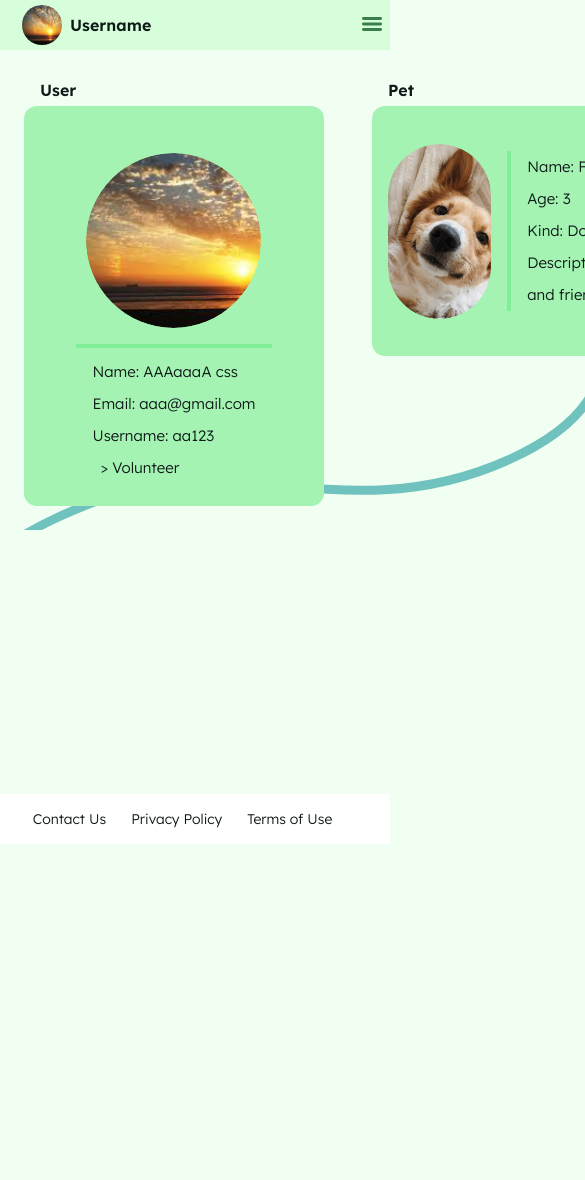
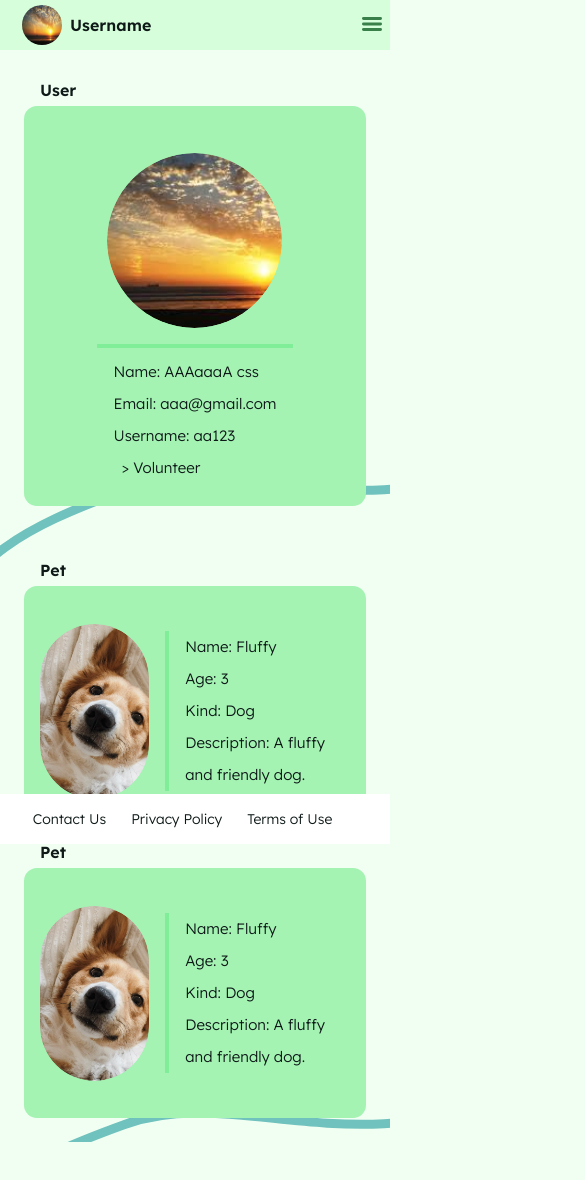
Before and after one commit to mquintanau/mascotopia_fe, a React (Vite) app in the folder view/: page / in a window 390 px wide. Shown: the top 1180 px of the page, 585 px wide, since content can reach past the window. Before the commit the page ends 844 px from the top, so only its background shows below. Built offline with nearby package versions, Linux system fonts and the light colour scheme.

Commit message:
Hacer PetView y UserView en Perfil Responsive

```diff
--- a/view/src/pages/Perfil/Perfil.jsx
+++ b/view/src/pages/Perfil/Perfil.jsx
@@ -4,16 +4,19 @@ import PetView from "../../components/Pet/PetView/PetView";
 import UserView from "../../components/User/UserView/UserView";
 
 //Ejemplos para la pagina mientras union
+//Revisar como unir pet y user
 const user = {
   name: "AAAaaaA css",
   email: "aaa@gmail.com",
   username: "aa123",
   role: "Volunteer",
   imageURL: "/shared/EjemploImagenUsuario.jpg",
+  user_id: 20
 };
 
 //Ejemplos para la pagina mientras union
 const pet = {
+  owner_id: 20,
   imageURL: "./shared/EjemploPet.jpg",
   name: "Fluffy",
   age: 3,
@@ -29,7 +32,7 @@ const Perfil = () => {
     >
       <NavBar />
       <div className="flex justify-center scrollbar">
-        <div className="flex">
+        <div className="flex flex-col sm:flex-row">
           <div className="m-6">
             <UserView
               imageURL={user.imageURL}
@@ -48,6 +51,13 @@ const Perfil = () => {
                 animalPet={pet.kind}
                 petDescription={pet.description}
               />
+              <PetView
+                imageURL={pet.imageURL}
+                petName={pet.name}
+                petAge={pet.age}
+                animalPet={pet.kind}
+                petDescription={pet.description}
+              />
               {/* Se ponen mas mascotas dependiendo de la cantidad de mascotas del usuario */}
             </div>
           </div>
```
